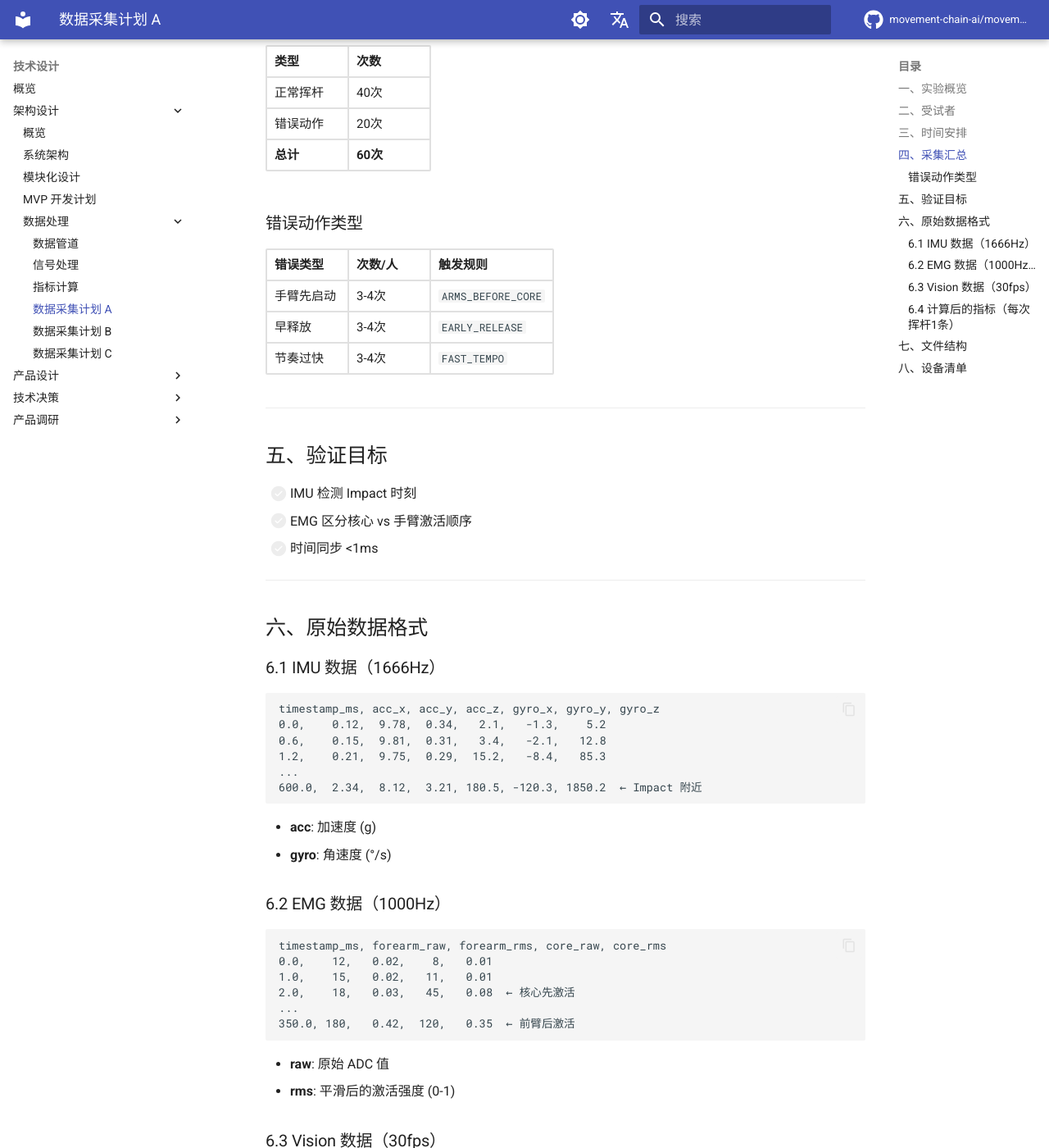
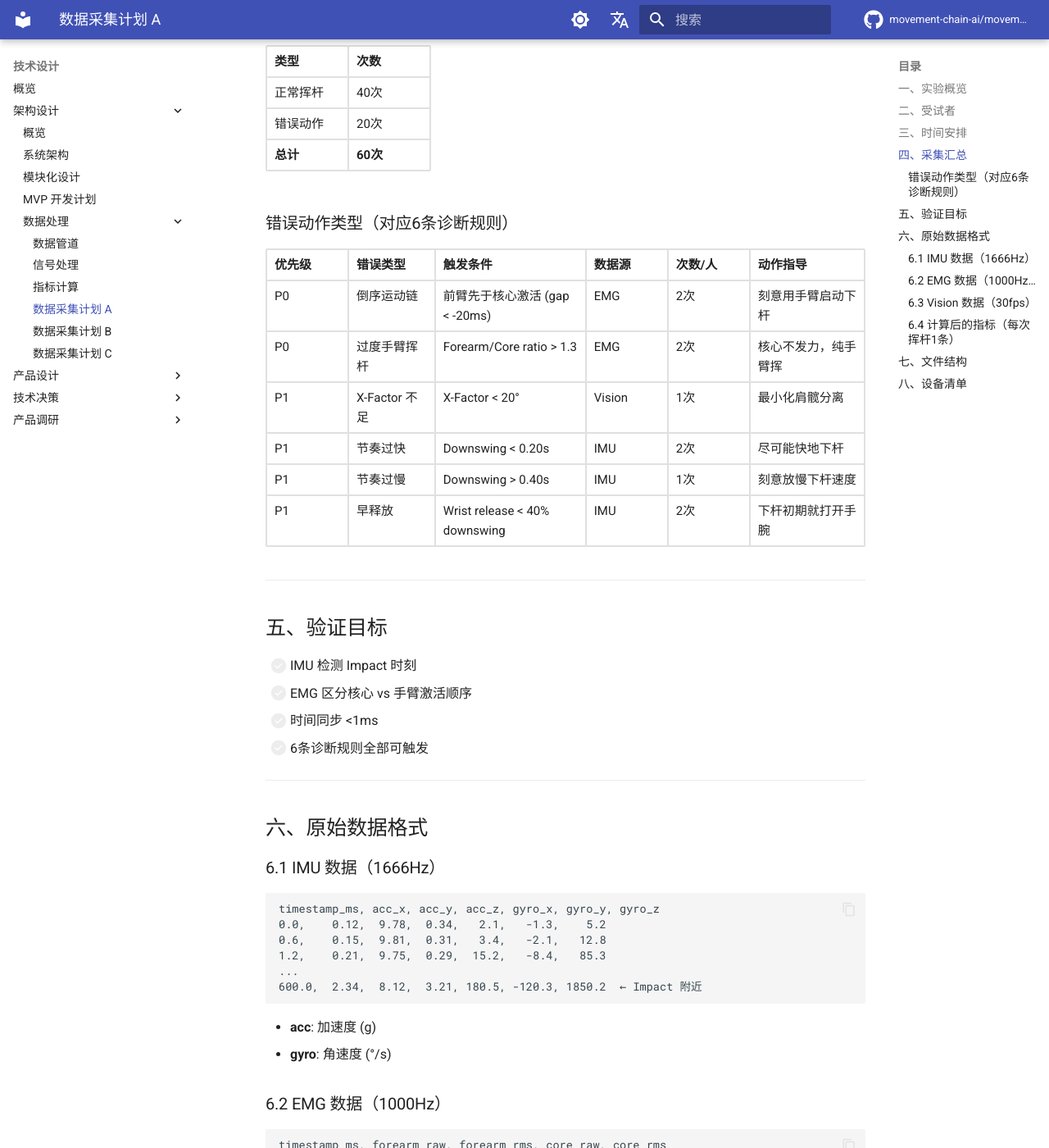
Before and after one commit to movement-chain-ai/movement-chain-docs, an MkDocs documentation site: the page built from docs/zh/design/architecture/data-processing/data-collection-plan-a.md, in a window 1280 px wide and 1400 px high, scrolled down 1289 px. Shown: the whole window at 82% size. Built offline with MkDocs 1.6.1 and Material for MkDocs 9.7.7, drawn with Linux system fonts in a browser that asks for light colours; comment, search, counter and statistics services are not loaded; the version menu is left out.

Commit message:
docs: update all plans with 6 diagnosis rules
Add complete error motion table with:
- 6 diagnosis rules (P0/P1 priority)
- Trigger conditions and data sources
- Action guidance for each error type

🤖 Generated with [Claude Code](https://claude.com/claude-code)

Co-Authored-By: Claude Opus 4.5 <noreply@anthropic.com>

```diff
--- a/docs/zh/design/architecture/data-processing/data-collection-plan-a.md
+++ b/docs/zh/design/architecture/data-processing/data-collection-plan-a.md
@@ -47,13 +47,16 @@
 | 错误动作 | 20次 |
 | **总计** | **60次** |
 
-### 错误动作类型
+### 错误动作类型（对应6条诊断规则）
 
-| 错误类型 | 次数/人 | 触发规则 |
-|---------|--------|---------|
-| 手臂先启动 | 3-4次 | `ARMS_BEFORE_CORE` |
-| 早释放 | 3-4次 | `EARLY_RELEASE` |
-| 节奏过快 | 3-4次 | `FAST_TEMPO` |
+| 优先级 | 错误类型 | 触发条件 | 数据源 | 次数/人 | 动作指导 |
+|-------|---------|---------|--------|--------|---------|
+| P0 | 倒序运动链 | 前臂先于核心激活 (gap < -20ms) | EMG | 2次 | 刻意用手臂启动下杆 |
+| P0 | 过度手臂挥杆 | Forearm/Core ratio > 1.3 | EMG | 2次 | 核心不发力，纯手臂挥 |
+| P1 | X-Factor 不足 | X-Factor < 20° | Vision | 1次 | 最小化肩髋分离 |
+| P1 | 节奏过快 | Downswing < 0.20s | IMU | 2次 | 尽可能快地下杆 |
+| P1 | 节奏过慢 | Downswing > 0.40s | IMU | 1次 | 刻意放慢下杆速度 |
+| P1 | 早释放 | Wrist release < 40% downswing | IMU | 2次 | 下杆初期就打开手腕 |
 
 ---
 
@@ -62,6 +65,7 @@
 - [ ] IMU 检测 Impact 时刻
 - [ ] EMG 区分核心 vs 手臂激活顺序
 - [ ] 时间同步 <1ms
+- [ ] 6条诊断规则全部可触发
 
 ---
 
```
Also changed, not shown: docs/zh/design/architecture/data-processing/data-collection-plan-b.md (+9 -6 lines), docs/zh/design/architecture/data-processing/data-collection-plan-c.md (+9 -6 lines).
